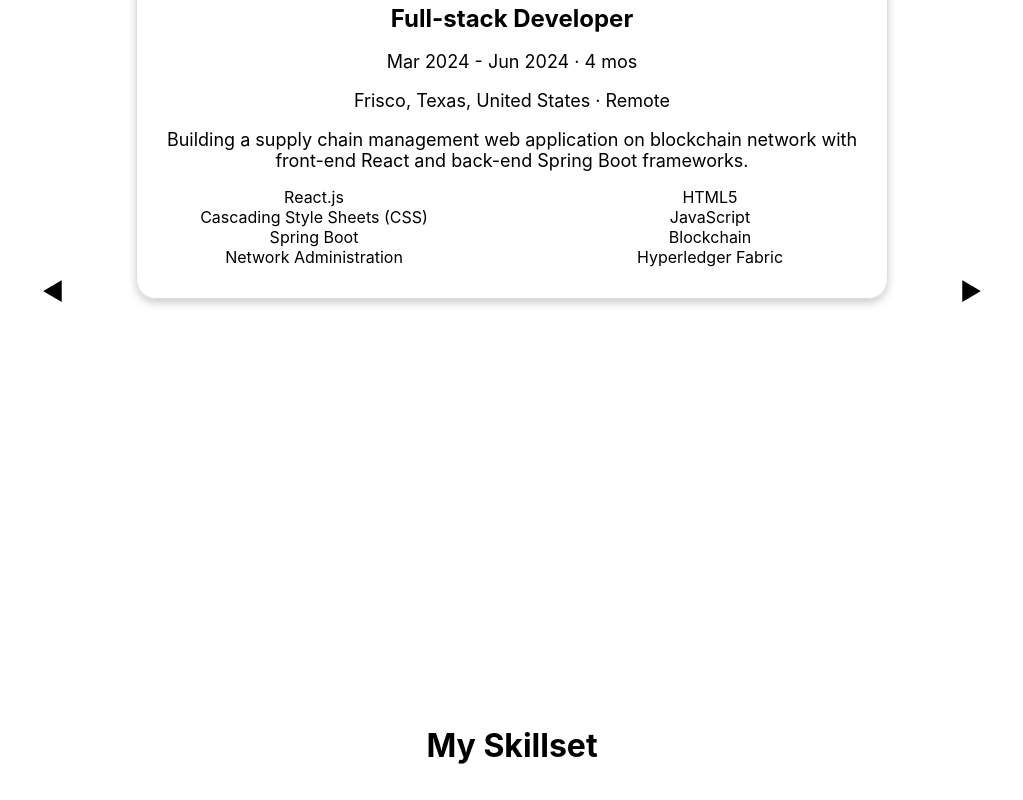
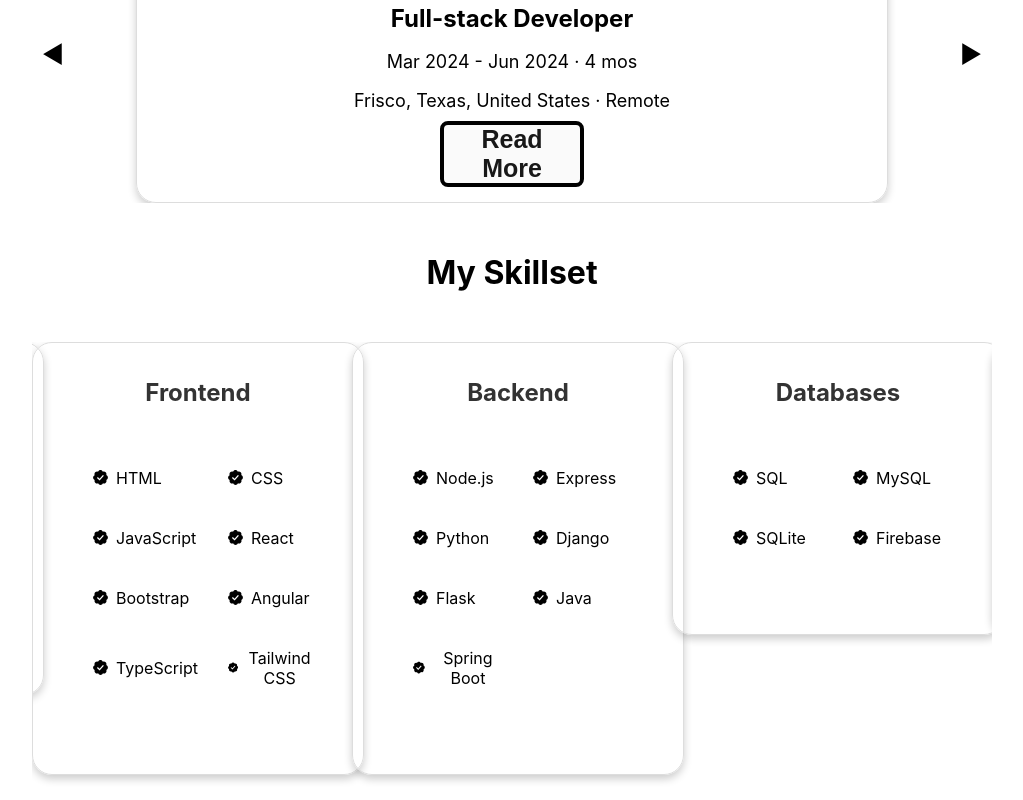
Before and after one commit to ashishbommali/My_Portfolio, a React (Create React App) app: page / in a window 1280 px wide. Shown: the part 980-1780 px from the top of the page, without its empty margins (128-1151 px from the left). Built offline with nearby package versions, Linux system fonts and the light colour scheme.

Commit message:
Add GitHub Actions workflow for Firebase Hosting

```diff
--- a/src/Pages/Experience.js
+++ b/src/Pages/Experience.js
@@ -1,6 +1,12 @@
 import React from 'react';
 import Slider from 'react-slick';
 import '../Styles/Pages/experience.css';
+import 'slick-carousel/slick/slick.css';
+import 'slick-carousel/slick/slick-theme.css';
+import 'slick-carousel/slick/slick.css';
+import 'slick-carousel/slick/slick-theme.css';
+import 'slick-carousel/slick/slick.css';
+import 'slick-carousel/slick/slick-theme.css';
 
 const experienceData = [
   {
@@ -194,12 +200,13 @@ const Experience = () => {
             <h2>{experience.title}</h2>
             <p>{experience.date}</p>
             <p>{experience.location}</p>
-            <p>{experience.description}</p>
+            <button className='read-more-button'>Read More</button>
+            {/* <p>{experience.description}</p>
             <ul className="experience-skills">
               {experience.skills.map((skill, idx) => (
                 <li key={idx}>{skill}</li>
               ))}
-            </ul>
+            </ul> */}
           </div>
         ))}
       </Slider>
```
Also changed, not shown: package.json (+10 -2 lines), 1 other file (tests, documents, lock files or other folders).
